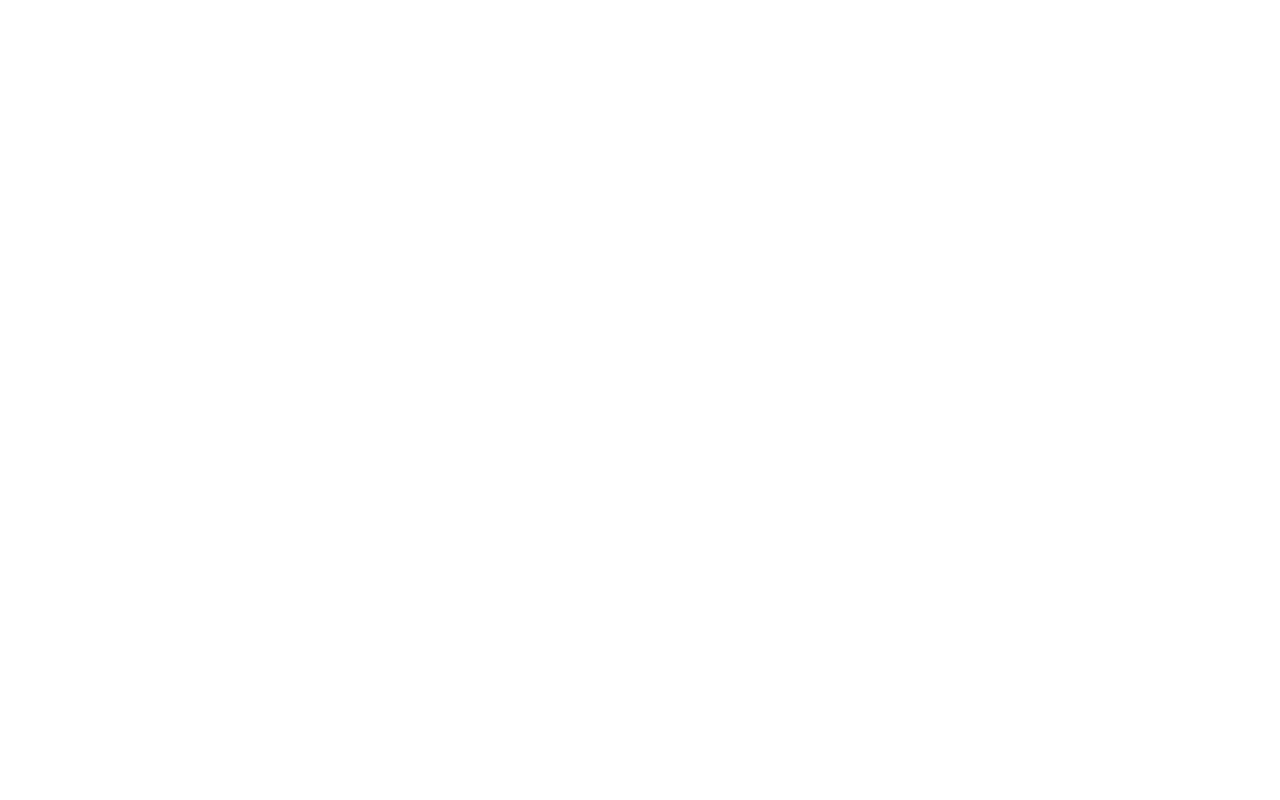
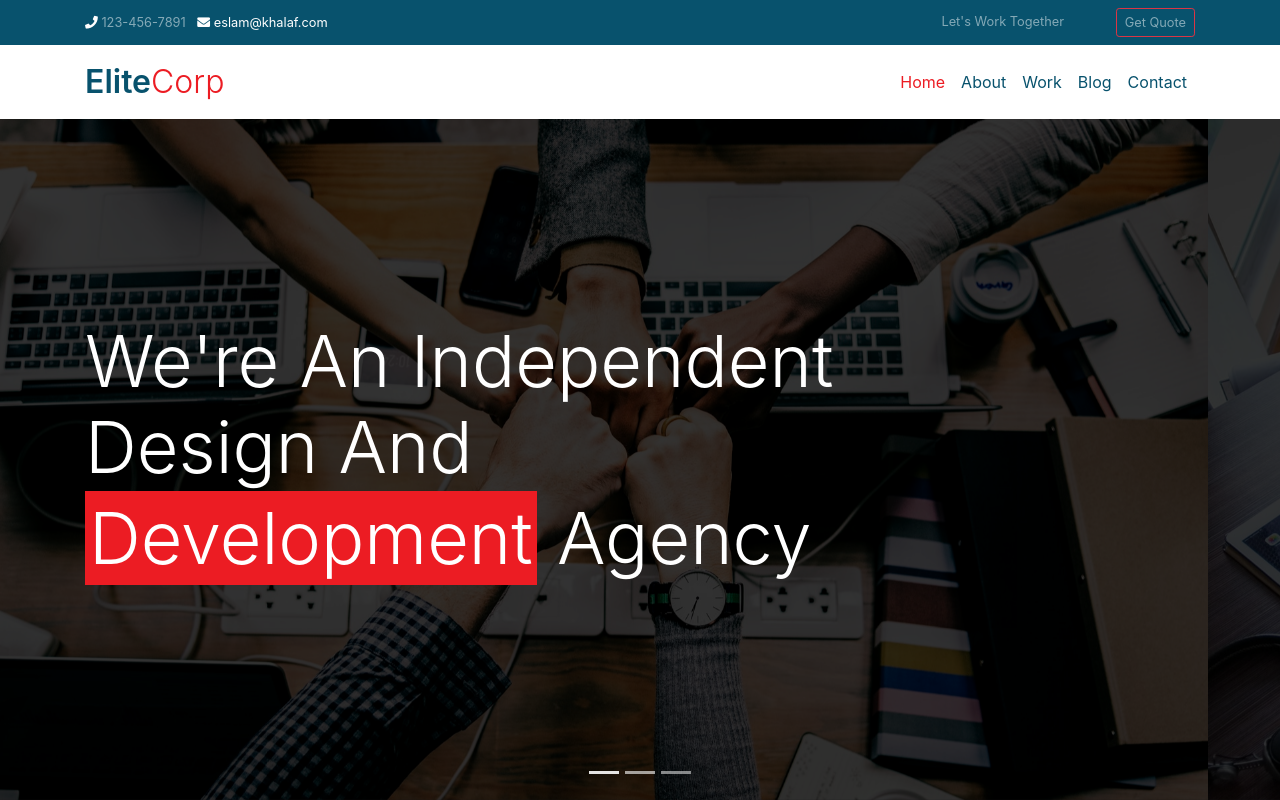
Before and after one commit to EslamKhalaf9/First-Bootstrap-4-Project, a plain HTML site: page index.html in a window 1280 px wide. Drawn offline with nearby package versions, Linux system fonts and the light colour scheme.

Commit message:
Adding Header To The Web Site

```diff
--- a/css/style.css
+++ b/css/style.css
@@ -0,0 +1,98 @@
+/*
+* Theme Name    :     Elite Corp
+* Code Author   :     Eslam Khalaf
+* PSD Designer  :     https://www.behance.net/mahdinoyond90d
+*/
+
+:root{
+  --primary-color: #08526d;
+  --secondary-color: #ec1c23;
+}
+
+/* Start Upper Bar */
+.upper-bar{
+  background: var(--primary-color);
+  color: #fff;
+  font-size: 0.8rem;
+}
+
+.upper-bar .btn-sm{font-size: 0.8rem; cursor: pointer;}
+
+/* End Upper Bar */
+
+/* Start Navbar */
+.navbar-light .navbar-brand,
+.navbar-light .navbar-nav .nav-link{
+  color : var(--primary-color);
+}
+
+.navbar-light .navbar-nav .nav-link:hover{color: var(--secondary-color)}
+
+.navbar-light .navbar-brand{
+  font-weight: 600;
+  font-size: 2rem;
+}
+
+.navbar-light .navbar-brand > span {
+  color : var(--secondary-color);
+  font-weight: 300
+}
+
+.navbar-light .navbar-nav .nav-link.active{color: var(--secondary-color)}
+/* End Navbar */
+
+/* Start Slider */
+.slider{
+  /* height: calc(100vh - 118px); */
+  overflow: hidden;
+}
+
+.carousel-item:first-child{background: url('../assets/slider-1.jpeg') no-repeat center center/cover}
+.carousel-item{background: url('../assets/slider-2.jpeg') no-repeat center center/cover}
+.carousel-item:last-child{background: url('../assets/slider-3.jpeg') no-repeat center center/cover}
+
+.carousel-inner{position: relative;}
+.overlay{
+  position: absolute;
+  top: 0;
+  left: 0;
+  width: 100%;
+  height: 100%;
+  background: rgba(0, 0, 0, 0.8);
+  display: flex;
+  align-items: center;
+}
+
+.overlay .content p > span{
+  background: var(--secondary-color);
+  display: inline-block;
+}
+/* End Slider */
+
+
+
+
+/* Media Queries */
+
+/* // Small devices (landscape phones, 576px and up) */
+@media (max-width: 576px) {
+
+}
+
+/* // Medium devices (tablets, 768px and up) */
+@media (max-width: 768px) {
+  .overlay .content p {
+    font-size: 3rem;
+    line-height: 1.5
+  }
+}
+
+/* // Large devices (desktops, 992px and up) */
+@media (max-width: 992px) {
+
+}
+
+/* // Extra large devices (large desktops, 1200px and up) */
+@media (max-width: 1200px) {
+
+}
--- a/index.html
+++ b/index.html
@@ -4,13 +4,97 @@
     <meta charset="utf-8">
     <meta name="viewport" content="width=device-width, initial-scale=1, shrink-to-fit=no">
     <link rel="stylesheet" href="https://stackpath.bootstrapcdn.com/bootstrap/4.3.1/css/bootstrap.min.css" integrity="sha384-ggOyR0iXCbMQv3Xipma34MD+dH/1fQ784/j6cY/iJTQUOhcWr7x9JvoRxT2MZw1T" crossorigin="anonymous">
+    <link rel="stylesheet" href="https://use.fontawesome.com/releases/v5.7.2/css/all.css" integrity="sha384-fnmOCqbTlWIlj8LyTjo7mOUStjsKC4pOpQbqyi7RrhN7udi9RwhKkMHpvLbHG9Sr" crossorigin="anonymous">
     <link rel="stylesheet" href="/css/style.css">
     <title>Welcome</title>
   </head>
   <body>
+    <!-- Start Upper Bar -->
+    <div class="upper-bar py-2">
+      <div class="container">
+        <div class="row">
+          <div class="col-sm align-self-center text-sm-left text-center">
+            <span class="phone text-white-50 pr-2">
+              <i class="fas fa-phone text-white"></i>
+              123-456-7891
+            </span>
+            <span class="maill">
+              <i class="fas fa-envelope"></i>
+              eslam@khalaf.com
+            </span>
+          </div>
+          <div class="col-sm text-sm-right text-center align-self-center">
+            <span class="slogan text-white-50 pr-md-5 pr-1">
+              Let's Work Together
+            </span>
+            <span class="btn btn-outline-danger btn-sm text-white-50">
+              Get Quote
+            </span>
+          </div>
+        </div>
+      </div>
+    </div>
+    <!-- End Upper Bar -->
 
+    <!-- Start Navbar -->
+    <nav class="navbar navbar-expand-lg navbar-light">
+      <div class="container">
+          <a href="index.html" class="navbar-brand display-3">Elite<span>Corp</span></a>
+          <button class="navbar-toggler" tybe="button" data-toggle="collapse" data-target="#main-nav">
+            <span class="navbar-toggler-icon"></span>
+          </button>
+          <div class="collapse navbar-collapse" id="main-nav">
+            <ul class="navbar-nav ml-auto">
+              <li class="nav-item">
+                <a href="#" class="nav-link active">Home</a>
+              </li>
+              <li class="nav-item">
+                <a href="#" class="nav-link">About</a>
+              </li>
+              <li class="nav-item">
+                <a href="#" class="nav-link">Work</a>
+              </li>
+              <li class="nav-item">
+                <a href="#" class="nav-link">Blog</a>
+              </li>
+              <li class="nav-item">
+                <a href="#" class="nav-link">Contact</a>
+              </li>
+            </ul>
+          </div>
+      </div>
+    </nav>
+    <!-- End Navbar -->
+
+    <!-- Start Slider -->
+    <div class="slider bg-secondary">
+      <div id="slider" class="carousel slide" data-ride="carousel">
+          <div class="carousel-inner">
+            <div class="carousel-item active"></div>
+            <div class="carousel-item"></div>
+            <div class="carousel-item"></div>
+          </div>
+          <div class="overlay">
+            <div class="content container">
+              <p class="display-3 text-capitalize text-white w-75 text-md-left text-center">
+                we're an independent design and <span class="p-1">development</span> agency
+              </p>
+            </div>
+          </div>
+          <ol class="carousel-indicators">
+            <li data-target="#slider" data-slide-to="0" class="active"></li>
+            <li data-target="#slider" data-slide-to="1"></li>
+            <li data-target="#slider" data-slide-to="2"></li>
+          </ol>
+        </div>
+    </div>
+    <!-- End Slider -->
+
+
+    <!-- Scripts -->
     <script src="https://code.jquery.com/jquery-3.3.1.slim.min.js" integrity="sha384-q8i/X+965DzO0rT7abK41JStQIAqVgRVzpbzo5smXKp4YfRvH+8abtTE1Pi6jizo" crossorigin="anonymous"></script>
     <script src="https://cdnjs.cloudflare.com/ajax/libs/popper.js/1.14.7/umd/popper.min.js" integrity="sha384-UO2eT0CpHqdSJQ6hJty5KVphtPhzWj9WO1clHTMGa3JDZwrnQq4sF86dIHNDz0W1" crossorigin="anonymous"></script>
     <script src="https://stackpath.bootstrapcdn.com/bootstrap/4.3.1/js/bootstrap.min.js" integrity="sha384-JjSmVgyd0p3pXB1rRibZUAYoIIy6OrQ6VrjIEaFf/nJGzIxFDsf4x0xIM+B07jRM" crossorigin="anonymous"></script>
+    <script src="/js/main.js"></script>
   </body>
 </html>
--- /dev/null
+++ b/js/main.js
@@ -0,0 +1,22 @@
+// Adjust Slider Height
+
+let windowHeight = window.innerHeight,
+    upperNavHeight = document.querySelector('.upper-bar').clientHeight,
+    mainNav = document.querySelector('.navbar').clientHeight,
+    actualheight = windowHeight - (upperNavHeight + mainNav);
+
+document.querySelector('.slider').style.height = actualheight + 'px';
+document.querySelectorAll('.carousel-item')[0].style.height = actualheight + 'px';
+document.querySelectorAll('.carousel-item')[1].style.height = actualheight + 'px';
+document.querySelectorAll('.carousel-item')[2].style.height = actualheight + 'px';
+
+window.addEventListener('resize', () => {
+  windowHeight = window.innerHeight;
+  upperNavHeight = document.querySelector('.upper-bar').clientHeight;
+  mainNav = document.querySelector('.navbar').clientHeight;
+  actualheight = windowHeight - (upperNavHeight + mainNav);
+  document.querySelector('.slider').style.height = actualheight + 'px';
+  document.querySelectorAll('.carousel-item')[0].style.height = actualheight + 'px';
+  document.querySelectorAll('.carousel-item')[1].style.height = actualheight + 'px';
+  document.querySelectorAll('.carousel-item')[2].style.height = actualheight + 'px';
+});
```
Also changed, not shown: assets/slider-1.jpeg (added), assets/slider-2.jpeg (added), assets/slider-3.jpeg (added).
